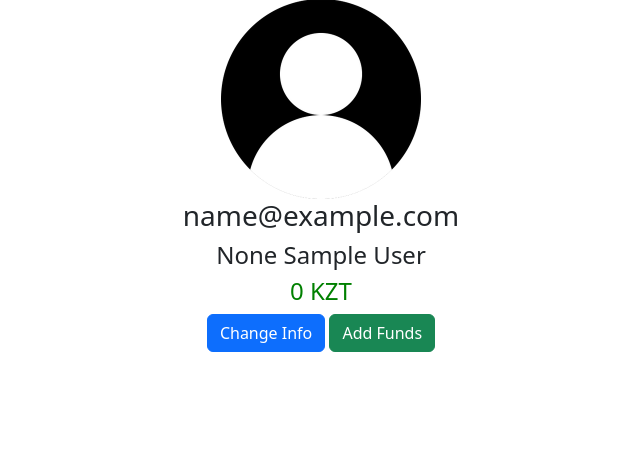
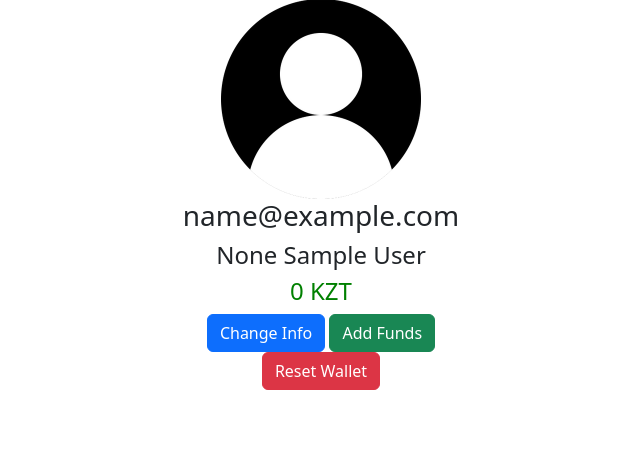
Before and after one commit to AmeAya/WalletMonitor, a Django app: page /profile in a window 1280 px wide. Shown: the part 97-549 px from the top of the page, without its empty margins (319-959 px from the left). Run offline with Django 5.2, Linux system fonts and the light colour scheme; the visitor is signed in with stand-in values (Sample User, id 1).

Commit message:
reset button

```diff
--- a/monitor_app/urls.py
+++ b/monitor_app/urls.py
@@ -13,4 +13,5 @@ urlpatterns = [
     path('categories', categoriesView, name='categories_url'),
     path('expenses_by_category/<int:category_id>', expensesByCategoryView, name='expenses_by_category_url'),
     path('add_expense', addExpenseView, name='add_expense_url'),
+    path('reset_button', resetWalletView, name='reset_wallet_url'),
 ]
--- a/monitor_app/views.py
+++ b/monitor_app/views.py
@@ -165,3 +165,12 @@ def addExpenseView(request):
             return redirect('add_expense_url')
     else:
         return redirect('sign_in_url')
+
+
+def resetWalletView(request):
+    if request.user.is_authenticated:
+        request.user.wallet = 0
+        request.user.save()
+        return redirect('profile_url')
+    else:
+        return redirect('sign_in_url')
--- a/templates/profile.html
+++ b/templates/profile.html
@@ -13,6 +13,10 @@
             <h4 style="color: green">{{ wallet }} {{ user.currency }}</h4>
             <button class="btn btn-primary" onclick="location.href='{% url 'change_profile_url' %}';" type="button">Change Info</button>
             <button class="btn btn-success" onclick="location.href='{% url 'add_funds_url' %}';" type="button">Add Funds</button>
+            <form action="{% url 'reset_wallet_url' %}" method="post">
+                {% csrf_token %}
+                <button class="btn btn-danger" type="submit">Reset Wallet</button>
+            </form>
         </div>
     </div>
 {% endblock content %}
```
